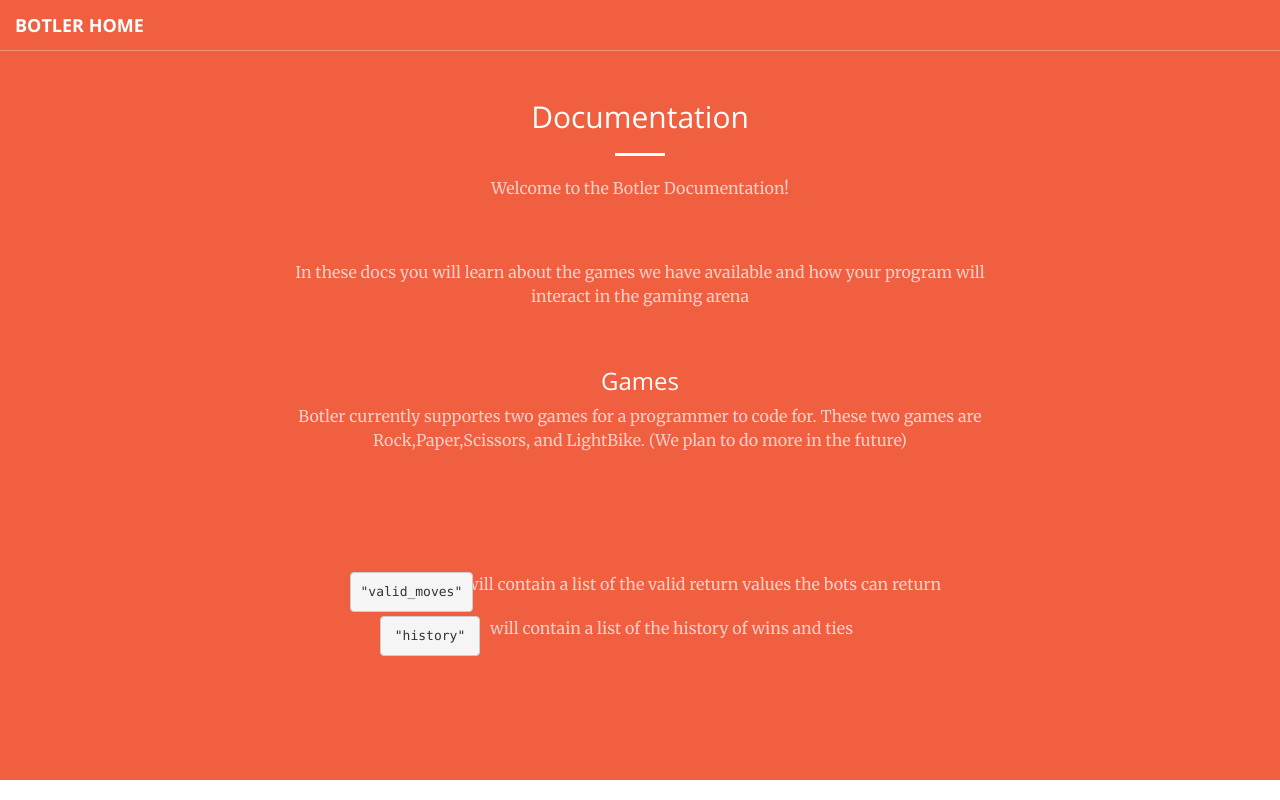
After one commit to TristanWiley/Botler, a Flask app: template templates/stats.html in a window 1280 px wide. The commit adds this page. Run offline with Flask 2, Linux system fonts and the light colour scheme; the template is opened without the code that fills it, so the values that code supplies are empty; some libraries are stand-ins or nearby versions.

Commit message:
adding more html goodies including the stats

```diff
--- a/main.py
+++ b/main.py
@@ -1,10 +1,10 @@
 from flask import Flask, request, session, render_template, jsonify, redirect, url_for, send_from_directory
 from werkzeug import secure_filename
-from flask.ext.socketio import SocketIO, send, emit
+#from flask.ext.socketio import SocketIO, send, emit
 from os import path
 
 app = Flask(__name__, static_url_path='/static')
-socketio = SocketIO(app)
+#socketio = SocketIO(app)
 app.config['SECRET_KEY'] = 'secret!'
 
 app.config['UPLOAD_FOLDER'] = 'player_data'
@@ -18,6 +18,9 @@ def render_index():
 @app.route('/docs')
 def render_docs():
     return render_template('docs.html')
+@app.route('/upload')
+def render_upload():
+    return render_template('ide.html')
 
 @app.route('/api/stats/<name>')
 def get_stats(name):
@@ -25,12 +28,12 @@ def get_stats(name):
         return Response(response=f.read(), status=200, mimetype="application/json")
 
 
-@socketio.on('connect')
-def handle_connect(message):
+#@socketio.on('connect')
+#def handle_connect(message):
     # pipe data from the engine to the browser
     # x should be an svg or something
     # facilitator.on_data(lambda x: emit('frame', {'frame': x}))
-    pass
+#    pass
 
 
 @app.route('/script_upload', methods=['GET', 'POST'])
@@ -43,4 +46,5 @@ def script_upload():
             return redirect('/')
 
 if __name__ == '__main__':
-    socketio.run(app)
+    #socketio.run(app)
+    app.run()
--- a/static/css/creative.css
+++ b/static/css/creative.css
@@ -403,7 +403,7 @@ fieldset[disabled] .btn-default.active {
 .open > .dropdown-toggle.btn-primary {
     border-color: #ed431f;
     color: #fff;
-    background-color: green;
+    background-color: #ed431f;
 }
 
 .btn-primary:active,
--- a/templates/docs.html
+++ b/templates/docs.html
@@ -50,7 +50,7 @@
                     <span class="icon-bar"></span>
                     <span class="icon-bar"></span>
                 </button>
-                <a class="navbar-brand page-scroll" href="./index.html">Botler Home</a>
+                <a class="navbar-brand page-scroll" href="/">Botler Home</a>
             </div>
                 </ul>
             </div>
@@ -203,8 +203,8 @@
 
                     <p class="text-faded"> Can't think of a good place to start? Use one of our templates!! </p><br>
 
-                    <a href="#abouttbhlol" class="btn btn-primary btn-xl page-scroll" style="background-color:#337ab7">Rock Paper Scissors</a> &nbsp;&nbsp;&nbsp;&nbsp;
-                    <a href= "#playdemo" class= "btn btn-primary btn-xl page-scroll" style="background-color:#337ab7"> Light Cycle </a>
+                    <a href="/upload" class="btn btn-primary btn-xl page-scroll" style="background-color:#337ab7">Rock Paper Scissors</a> &nbsp;&nbsp;&nbsp;&nbsp;
+                    <a href= "/upload" class= "btn btn-primary btn-xl page-scroll" style="background-color:#337ab7"> Light Cycle </a>
                 </div>
             </div>
         </div>
--- a/templates/index.html
+++ b/templates/index.html
@@ -66,9 +66,9 @@
                 <p style = "font-size: 25px ; font-weight: 300 ; font: sans-serif ; color: #ffffff; " > Learn how to code by making a game playing bot! </p>
                 <a href="#abouttbhlol" class="btn btn-primary btn-xl page-scroll">About</a>
                 &nbsp;&nbsp;&nbsp;&nbsp;
-                <a href= "#playdemo" class= "btn btn-primary btn-xl page-scroll"> Play </a>
+                <a href= "/docs" class= "btn btn-primary btn-xl page-scroll"> Learn </a>
                 &nbsp;&nbsp;&nbsp;&nbsp;
-                <a href= "#uploadtbhlol" class= "btn btn-primary btn-xl page-scroll"> Upload Files </a>
+                <a href= "/upload" class= "btn btn-primary btn-xl page-scroll"> Play </a>
             </div>
         </div>
     </header>
@@ -80,7 +80,7 @@
                     <h2 class="section-heading">About the Game</h2>
                     <hr class="light">
                     <p class="text-faded"> Botler is an educational bot gaming platform! Simply upload your code to play one of our games and send it off to battle. See how you well your program performs against other players programs. Learn, Create, Play!</p>
-                    <a href="#playtbhlol" class="btn btn-primary btn-xl page-scroll" style="background-color:blue">Play Now!</a>
+                    <a href="/upload" class="btn btn-primary btn-xl page-scroll" style="background-color:blue">Play Now!</a>
                 </div>
             </div>
         </div>
--- /dev/null
+++ b/templates/stats.html
@@ -0,0 +1,113 @@
+<!DOCTYPE html>
+<html lang="en">
+
+<head>
+
+    <meta charset="utf-8">
+    <meta http-equiv="X-UA-Compatible" content="IE=edge">
+    <meta name="viewport" content="width=device-width, initial-scale=1">
+    <meta name="description" content="">
+    <meta name="author" content="">
+
+    <title> Botler </title>
+
+    <link href='http://fonts.googleapis.com/css?family=Open+Sans:300italic,400italic,600italic,700italic,800italic,400,300,600,700,800' rel='stylesheet' type='text/css'>
+    <link href='http://fonts.googleapis.com/css?family=Merriweather:400,300,300italic,400italic,700,700italic,900,900italic' rel='stylesheet' type='text/css'>
+
+
+    <link rel="stylesheet" href="/static/css/bootstrap.min.css" type="text/css">
+    <link rel="stylesheet" href="/static/font-awesome/css/font-awesome.min.css" type="text/css">
+    <link rel="stylesheet" href="/static/css/animate.min.css" type="text/css">
+
+    <!-- CSS STUFF AND THINGS-->
+    <link rel="stylesheet" href="/static/css/creative.css" type="text/css">
+
+	<script type="text/javascript" src="https://ajax.googleapis.com/ajax/libs/jquery/1.5.2/jquery.min.js">
+	 $(function() {
+       $("#upload_button1").click(function() {
+           $("#file_upload1").click();
+       });
+   });
+   $(function() {
+       $("#upload_button2").click(function() {
+           $("#file_upload2").click();
+       });
+   });
+		</script>
+
+
+    <script src="https://cdn.rawgit.com/google/code-prettify/master/loader/run_prettify.js"></script>
+</head>
+
+<body id="page-top">
+    <nav id="mainNav" class="navbar navbar-default navbar-fixed-top">
+        <div class="container-fluid">
+            <!-- Brand and toggle get grouped for better mobile display -->
+            <div class="navbar-header">
+                <button type="button" class="navbar-toggle collapsed" data-toggle="collapse" data-target="#bs-example-navbar-collapse-1">
+                    <span class="sr-only">Toggle navigation</span>
+                    <span class="icon-bar"></span>
+                    <span class="icon-bar"></span>
+                    <span class="icon-bar"></span>
+                </button>
+                <a class="navbar-brand page-scroll" href="/">Botler Home</a>
+            </div>
+                </ul>
+            </div>
+            <!-- /.navbar-collapse -->
+        </div>
+        <!-- /.container-fluid -->
+    </nav>
+
+   <section class="bg-primary" id = "abouttbhlol">
+        <div class="container" >
+            <div class="row">
+                <div class="col-lg-8 col-lg-offset-2 text-center">
+                    <h2 class="section-heading">Documentation</h2>
+                    <hr class="light">
+                    <p class="text-faded"> Welcome to the Botler Documentation!</p>
+                    <br><br>
+                    <p class="text-faded"> In these docs you will learn about the games we have available and how your program will interact in the gaming arena</p>
+
+                    <br><br>
+
+                    <h3 class="section-heading">Games</h3>
+                    <p class="text-faded"> Botler currently supportes two games for a programmer to code for. These two games are Rock,Paper,Scissors, and LightBike. (We plan to do more in the future) </p>
+
+                    <br><br><br><br>
+
+                    <br>
+                    <div class="row">
+                        <pre class="prettyprint code_formatted_tiny" style="width:auto">"valid_moves"</pre>
+                        <p class="text-faded input_description" style="padding-left:5px"> will contain a list of the valid return values the bots can return</p>
+                    </div>
+
+                    <div class="container-fluid">
+                        <pre class="prettyprint code_formatted_tiny">"history"</pre>
+                        <p class="text-faded input_description"> will contain a list of the history of wins and ties</p>
+                        <br>
+                    </div>
+                </div>
+            </div>
+        </div>
+    </section>
+
+
+
+    <!-- jQuery -->
+    <script src="/static/js/jquery.js"></script>
+
+    <!-- Bootstrap Core JavaScript -->
+    <script src="/static/js/bootstrap.min.js"></script>
+
+    <!-- Plugin JavaScript -->
+    <script src="/static/js/jquery.easing.min.js"></script>
+    <script src="/static/js/jquery.fittext.js"></script>
+    <script src="/static/js/wow.min.js"></script>
+
+    <!-- Custom Theme JavaScript -->
+    <script src="/static/js/creative.js"></script>
+
+</body>
+
+</html>
```
Also changed, not shown: templates/ide.html (+14 -20 lines).
